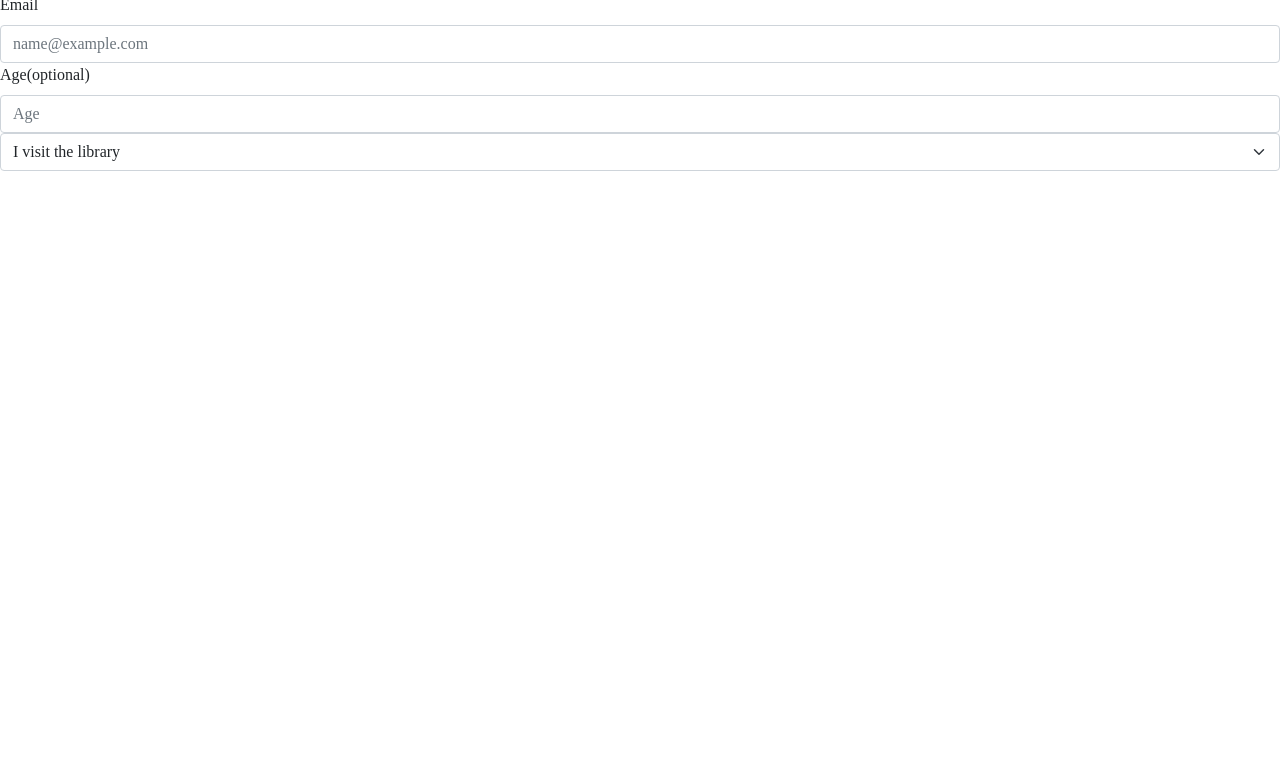
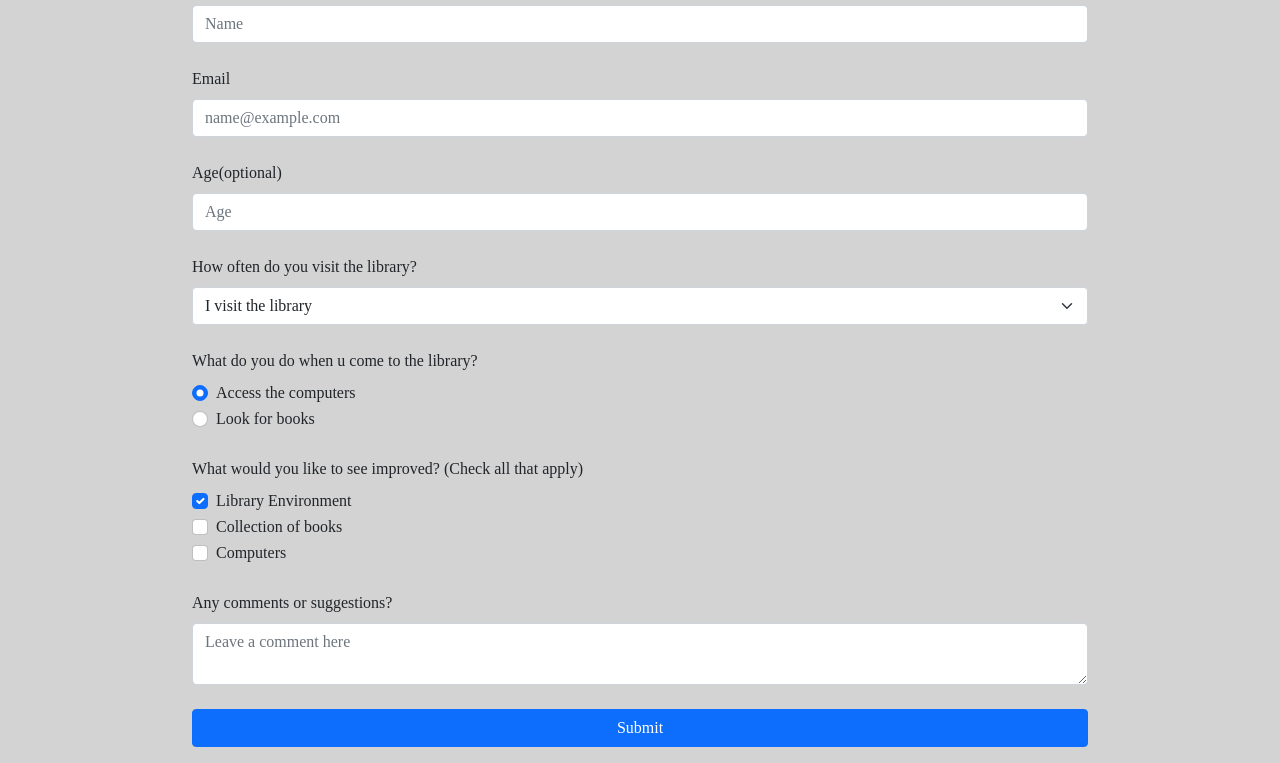
Before and after one commit to safanamunir/survey-form, a plain HTML site: page index.html in a window 1280 px wide. Shown: the part 173-936 px from the top of the page. Before the commit the page ends 800 px from the top, so only its background shows below. Drawn offline with nearby package versions, Linux system fonts and the light colour scheme; a web font is replaced by a local one.

Commit message:
add check boxes and textarea

```diff
--- a/index.html
+++ b/index.html
@@ -20,22 +20,74 @@
     </header>
     <main>
         <div id="form-div">
-            <form id="survey-form" action="">
-                <label for="formInput1" class="form-label" id="name-label">Name</label>
-                <input id="name" type="text" class="form-control" placeholder="First name" aria-label="First name" required>
+            <form id="survey-form">
 
-                <label for="formInput2" class="form-label" id="email-label">Email</label>
+                <label class="form-label" id="name-label">Name</label>
+                <input id="name" type="text" class="form-control" placeholder="Name" required>
+                <br>
+
+                <label class="form-label" id="email-label" >Email</label>
                 <input id="email" type="email" class="form-control" placeholder="name@example.com" required>
+                <br>
 
-                <label for="formInput3" class="form-label" id="number-label">Age(optional)</label>
+                <label class="form-label" id="number-label">Age(optional)</label>
                 <input id="number" type="number" class="form-control" min="5" max="18" placeholder="Age" aria-label="Age">
+                <br>
 
-                <select id="dropdown" class="form-select" aria-label="visit the library">
+                <label class="form-label" id="dropdown">How often do you visit the library? </label>
+                <select  class="form-select"  required>
                     <option selected>I visit the library</option>
                     <option value="1">Every day</option>
                     <option value="2">Every week</option>
                     <option value="3">Sometimes</option>
                   </select>
+                  <br>
+
+                <label class="form-label" id="radiobuttons">What do you do when u come to the library?</label>
+                <div class="form-check">
+                <input class="form-check-input" type="radio" name="flexRadioDefault" id="flexRadioDefault1" checked >
+                <label class="form-check-label" for="flexRadioDefault1">
+                    Access the computers
+                </label>
+                </div>
+                <div class="form-check">
+                <input class="form-check-input" type="radio" name="flexRadioDefault" id="flexRadioDefault2" >
+                <label class="form-check-label" for="flexRadioDefault1">
+                    Look for books
+                </label>
+                </div>
+                <br>
+
+                <label  class="form-label" id="checkboxes">What would you like to see improved? (Check all that apply)</label>
+                <div class="form-check">
+                    <input class="form-check-input" type="checkbox" value="environment" id="flexCheckChecked" checked>
+                    <label class="form-check-label" for="flexCheckChecked">
+                      Library Environment
+                    </label>
+                  </div>
+                  <div class="form-check">
+                    <input class="form-check-input" type="checkbox" value="books" id="flexCheckDefault">
+                    <label class="form-check-label" for="flexCheckDefault">
+                      Collection of books
+                    </label>
+                  </div>
+                  <div class="form-check">
+                    <input class="form-check-input" type="checkbox" value="computers" id="flexCheckDefault">
+                    <label class="form-check-label" for="flexCheckDefault">
+                      Computers
+                    </label>
+                  </div>
+                  <br>
+
+                    <label class="form-label" id="textarea">Any comments or suggestions?</label>
+                    <textarea class="form-control" placeholder="Leave a comment here" id="floatingTextarea" required></textarea>
+                    <br>
+
+                  <div class="d-grid gap-2">
+                    <button class="btn btn-primary" id="submit" type="submit">Submit</button>
+                  </div>
+
+
             </form>
         </div>
     </main>
--- a/style.css
+++ b/style.css
@@ -2,5 +2,15 @@ body{
     /* font-family: 'New Tegomin', serif; */
     font-family: 'Kiwi Maru', serif;
     /* background-color: lightgray; */
-
+    background-color: lightgrey;
 }
+header{
+    text-align: center;
+    padding-top: 50px;
+}
+#form-div{
+    width: 70%;
+ /* display: block; */
+    margin-left: auto;
+    margin-right: auto;
+}
```
